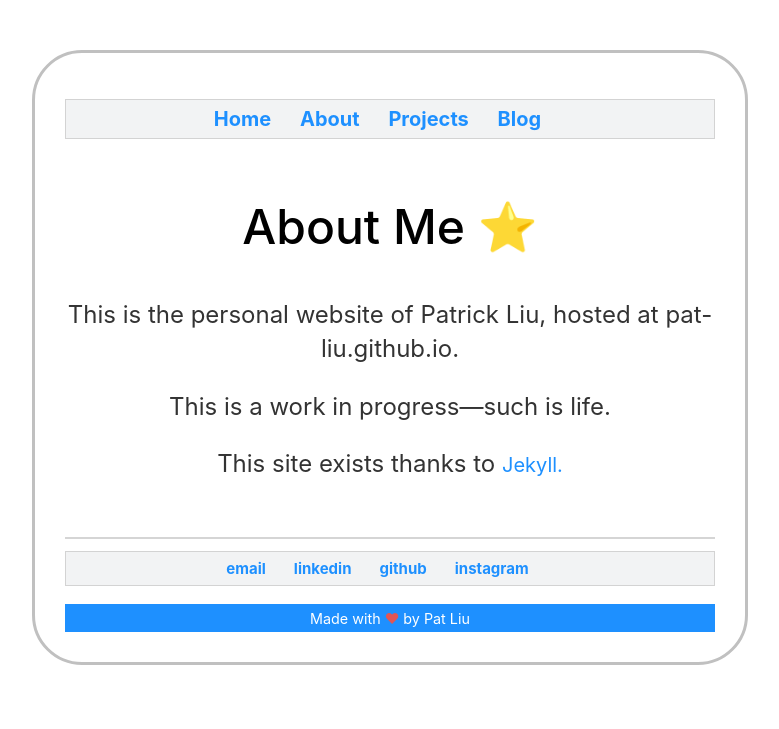
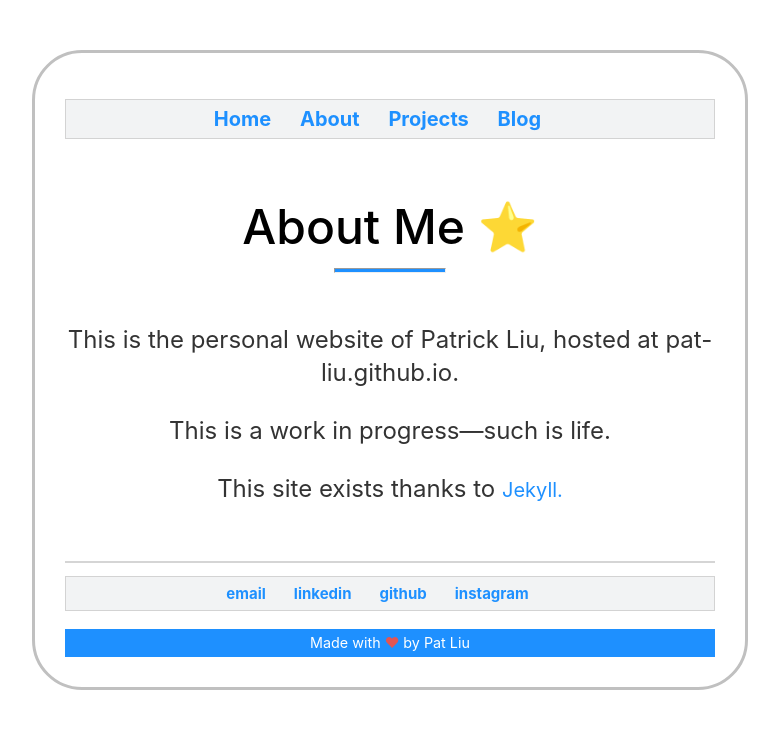
Before and after one commit to pat-liu/WebsiteV1, a Jekyll site: the page built from about/index.html, in a window 1280 px wide. Shown: the top 729 px of the page, without its empty margins (250-1029 px from the left). Built offline with Jekyll 4.4.1, drawn with Linux system fonts in a browser that asks for light colours.

Commit message:
Update index.html

```diff
--- a/about/index.html
+++ b/about/index.html
@@ -5,6 +5,7 @@ title: About Me
 
 <div class="blurb">
 	<h1>About Me ⭐</h1>
+		<hr style="margin-top:-30px;margin-bottom: 50px;">
 
 	<p class = "center">This is the personal website of Patrick Liu, hosted at pat-liu.github.io.</p>
 
```
